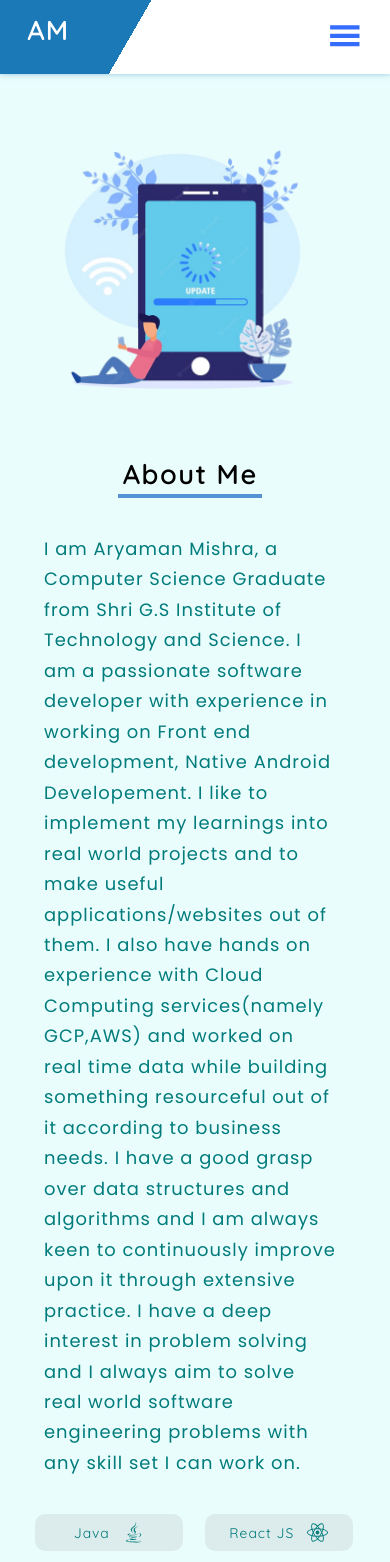
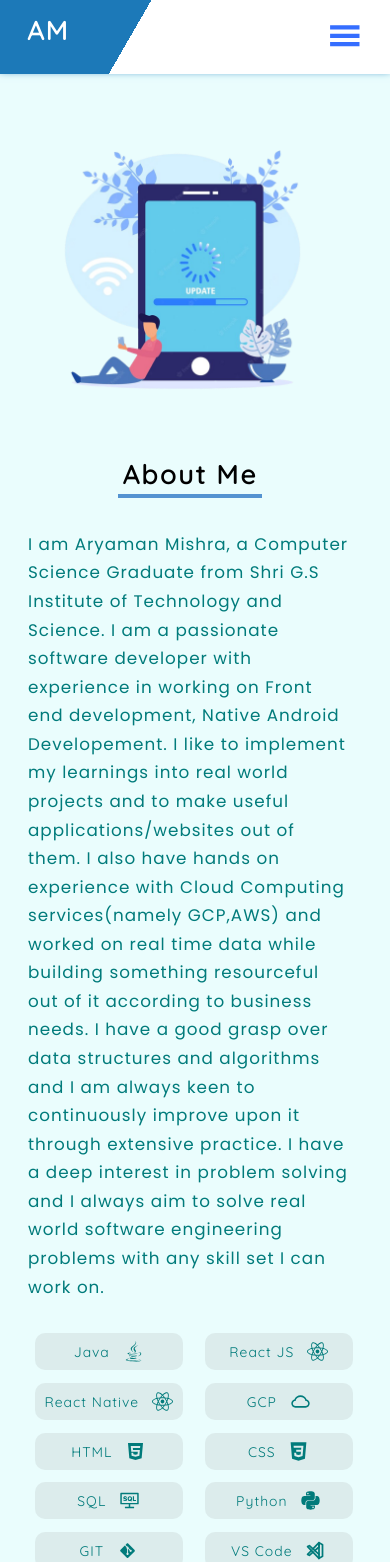
Before and after one commit to AryamanMishra/Portfolio-Website, a React (Create React App) app: page /about in a window 390 px wide. Shown: the top 1562 px of the page. Built offline with nearby package versions, Linux system fonts and the light colour scheme.

Commit message:
updated resp

```diff
--- a/src/styles/About.css
+++ b/src/styles/About.css
@@ -35,8 +35,8 @@
 }
 
 .main-about-content-text {
-    padding: 0.75em 1.25em;
-    margin: 0.5em 1.5em;
+    padding: 0.5em 0.75em;
+    margin: 0.5em 1em;
 }
 
 .main-about-content-text p {
@@ -53,7 +53,7 @@
 }
 
 .main-about-content-skills {
-    margin : 1em 2.5em;
+    margin : 1em 1.5em;
     display: grid;
     grid-template-columns: 100px 100px;
     column-gap: 312px;
@@ -404,6 +404,9 @@
     .about-skill p {
         font-size: 0.95em;
     }
+    .main-about-content-text p {
+        font-size: 1.05em;
+    }
 }
 
 @media only screen and (max-width:470px) {
```
